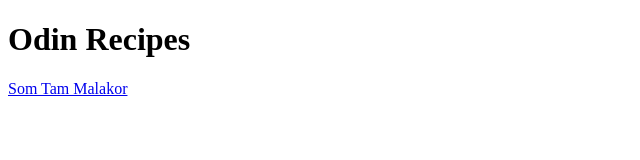
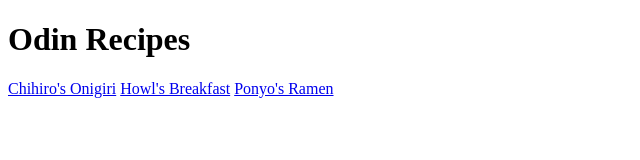
Before and after one commit to aliavang/odin-recipes, a plain HTML site: page index.html in a window 1280 px wide. Shown: the whole page, without its empty margins (0-640 px from the left). Drawn offline with Linux system fonts and the light colour scheme.

Commit message:
Remove and add for recipes links
Removed previous link for "Som Tam Malakor" and replaced with new recipe.
Added two more recipe links.

```diff
--- a/index.html
+++ b/index.html
@@ -9,6 +9,8 @@
     <body>
         <h1>Odin Recipes</h1>
 
-        <a href="recipes/somtam.html">Som Tam Malakor</a>
+        <a href="./recipes/onigiri.html">Chihiro's Onigiri</a>
+        <a href="./recipes/baconandeggs.html">Howl's Breakfast</a>
+        <a href="./recipes/ramen.html">Ponyo's Ramen</a>
     </body>
 </html>
```
